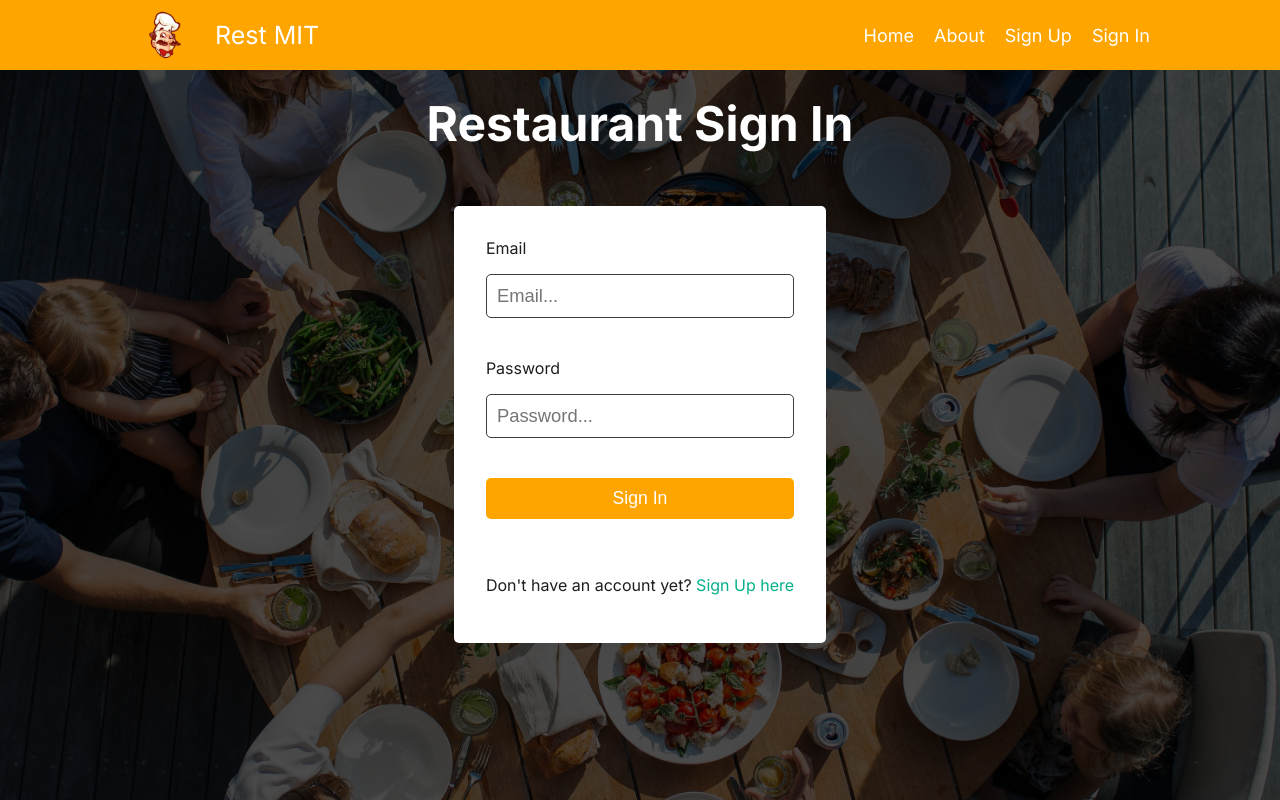
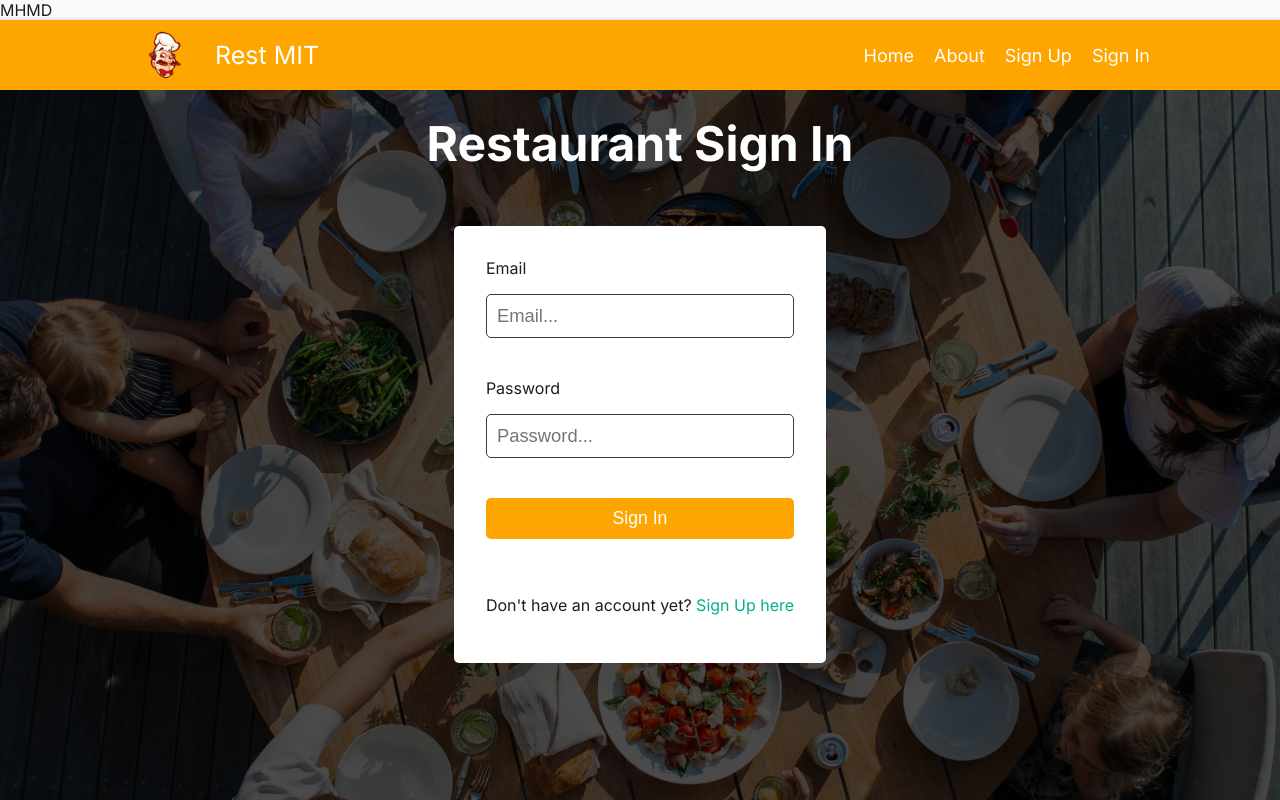
Before and after one commit to mhmd2015/REST-MIT2, a Next.js app: page /restaurant/signIn in a window 1280 px wide. Shown: the top 800 px of the page. Built offline with nearby package versions, Linux system fonts and the light colour scheme.

Commit message:
Update Navbar.jsx

```diff
--- a/components/Navbar.jsx
+++ b/components/Navbar.jsx
@@ -51,6 +51,8 @@ const Navbar = () => {
 
   return (
     <>
+      <div>MHMD</div>
+      <div>{process.env.HOTS_WEB_URI}</div>
       <nav className={styles.navbar}>
         <Link href="/">
           <div className={styles.navbar_branding}>
@@ -227,7 +229,7 @@ const Navbar = () => {
       ) : (
         <></>
       )}
-      <div>{process.env.HOTS_WEB_URI}</div>
+
     </>
   );
 };
```
